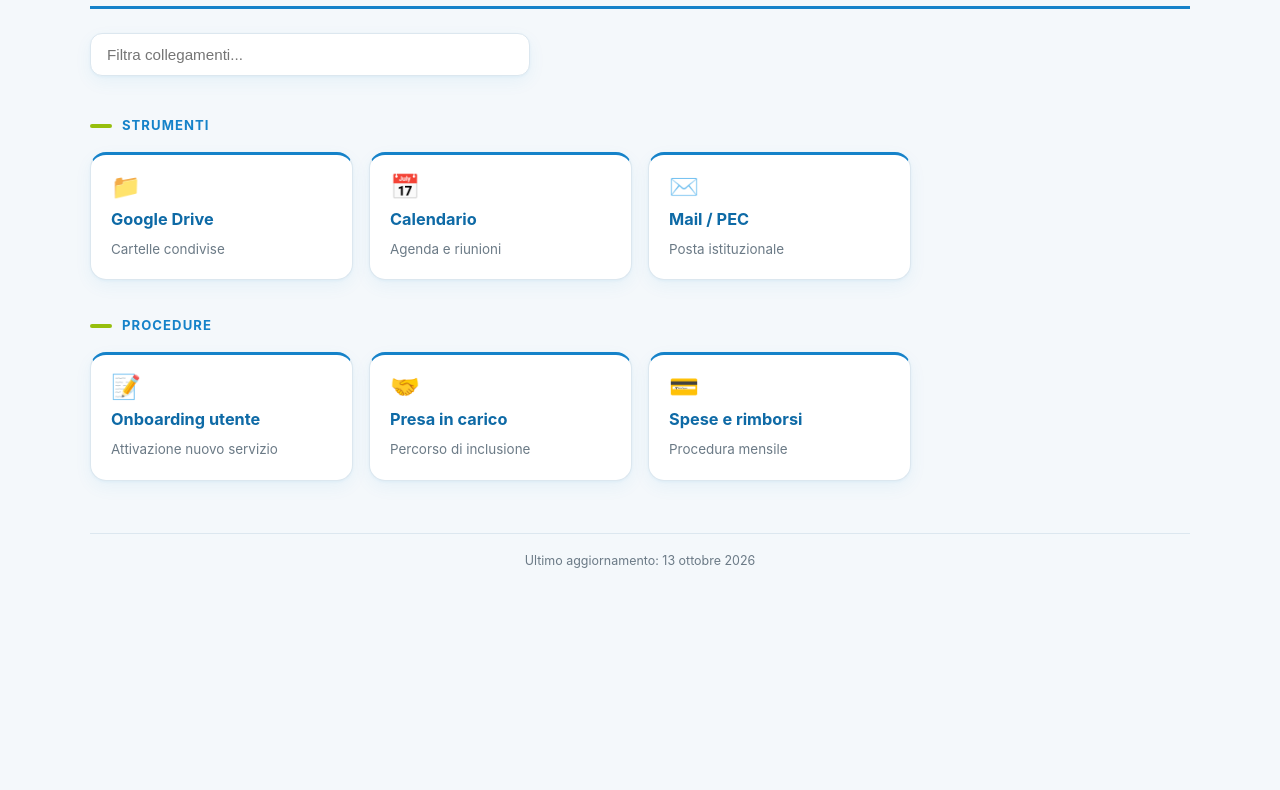
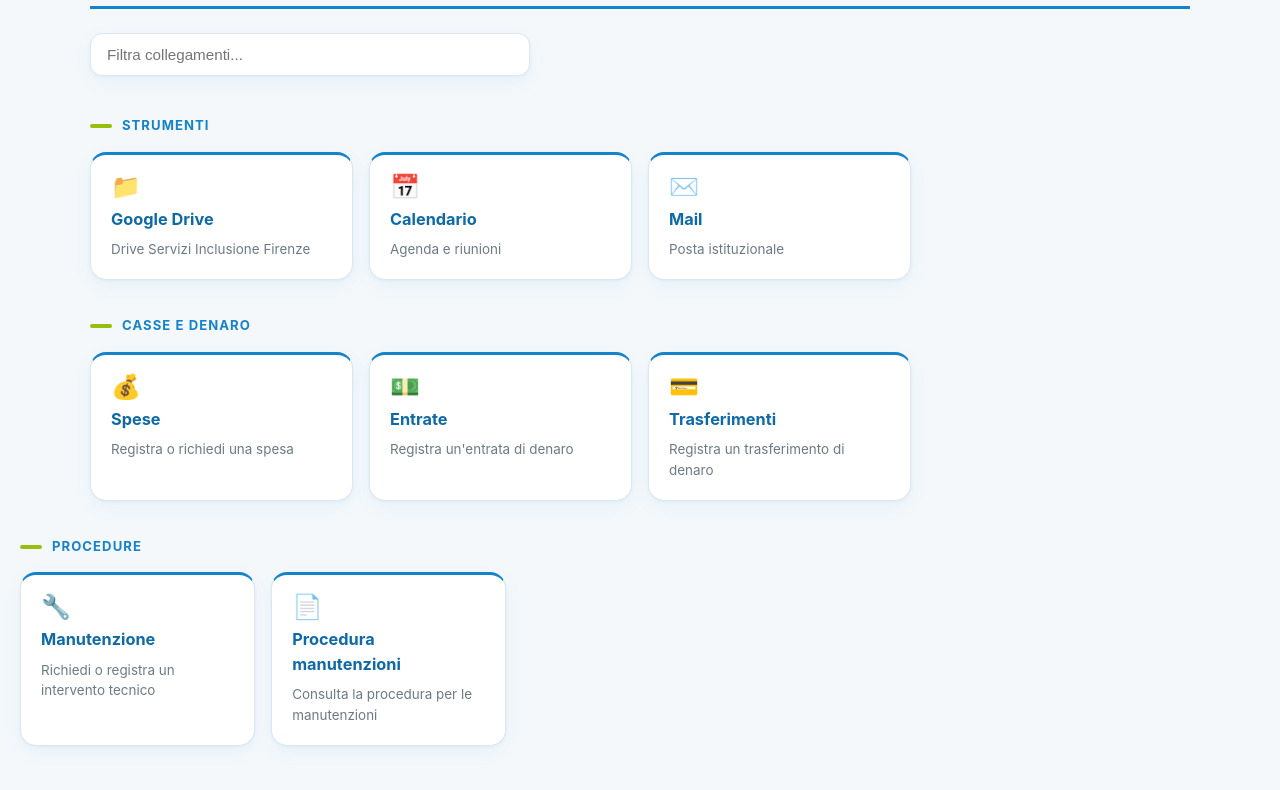
Before and after one commit to mcrino/csd, a plain HTML site: page index.html in a window 1280 px wide. Shown: the part 108-898 px from the top of the page. Before the commit the page ends 800 px from the top, so only its background shows below. Drawn offline with Linux system fonts and the light colour scheme.

Commit message:
aggiornamento contenuti

```diff
--- a/index.html
+++ b/index.html
@@ -77,7 +77,7 @@
        Se non hai il file, rimuovi il tag <img> e resta il solo testo. -->
   <img class="logo" src="logo.png" alt="Diaconia Valdese · Servizi Inclusione">
   <div class="head-txt">
-    <h1>Cruscotto Servizi Inclusione</h1>
+    <h1>Cruscotto Servizi Inclusione - Firenze</h1>
     <p class="sub">Collegamenti rapidi e procedure operative · <b>Diaconia Valdese</b></p>
   </div>
 </header>
@@ -88,35 +88,51 @@
   <section>
     <h2>Strumenti</h2>
     <div class="grid">
-      <a class="card" href="https://drive.google.com" target="_blank" rel="noopener">
+      <a class="card" href="https://drive.google.com/drive/folders/0AGDxqR9wf4S9Uk9PVA" target="_blank" rel="noopener">
         <span class="ico">📁</span><span class="title">Google Drive</span>
-        <span class="desc">Cartelle condivise</span>
+        <span class="desc">Drive Servizi Inclusione Firenze</span>
       </a>
-      <a class="card" href="#" target="_blank" rel="noopener">
+      <a class="card" href="https://calendar.google.com/calendar" target="_blank" rel="noopener">
         <span class="ico">📅</span><span class="title">Calendario</span>
         <span class="desc">Agenda e riunioni</span>
       </a>
-      <a class="card" href="#" target="_blank" rel="noopener">
-        <span class="ico">✉️</span><span class="title">Mail / PEC</span>
+      <a class="card" href="https://mail.google.com/mail/" target="_blank" rel="noopener">
+        <span class="ico">✉️</span><span class="title">Mail</span>
         <span class="desc">Posta istituzionale</span>
       </a>
     </div>
   </section>
 
   <section>
+      <h2>Casse e denaro</h2>
+      <div class="grid">
+        <a class="card" href="https://docs.google.com/forms/d/e/1FAIpQLSeKEZ6loAv1CdpBbVU9D1pmKT1yU_jAtpxjuXjW8cBKPUozbw/viewform" target="_blank" rel="noopener">
+          <span class="ico">💰</span><span class="title">Spese</span>
+          <span class="desc">Registra o richiedi una spesa</span>
+        </a>
+        <a class="card" href="https://docs.google.com/forms/d/e/1FAIpQLSd9u8VnWUyMNVmXjmPJGKJ8m_ZPaYcprXTGMCVWYt1cnkKJhQ/viewform" target="_blank" rel="noopener">
+          <span class="ico">💵</span><span class="title">Entrate</span>
+          <span class="desc">Registra un'entrata di denaro</span>
+          </span>
+        </a>
+        <a class="card" href="https://docs.google.com/forms/d/e/1FAIpQLSc5U9tfD89c7vioE2q-fPyvGi6IK7bWrE_dihuwtFTPJc_Qiw/viewform" target="_blank" rel="noopener">
+          <span class="ico">💳</span><span class="title">Trasferimenti</span>
+          <span class="desc">Registra un trasferimento di denaro</span>
+        </a>
+      </div>
+    </section>
+  </div>
+
+  <section>
     <h2>Procedure</h2>
     <div class="grid">
-      <a class="card" href="#" target="_blank" rel="noopener">
-        <span class="ico">📝</span><span class="title">Onboarding utente</span>
-        <span class="desc">Attivazione nuovo servizio</span>
+      <a class="card" href="https://docs.google.com/forms/d/e/1FAIpQLSdmz0tNh_hjDIv5EtPOxUlm60v0hXJOvqLNUY_2vyl2MJjlVw/viewform" target="_blank" rel="noopener">
+        <span class="ico">🔧</span><span class="title">Manutenzione</span>
+        <span class="desc">Richiedi o registra un intervento tecnico</span>
       </a>
-      <a class="card" href="#" target="_blank" rel="noopener">
-        <span class="ico">🤝</span><span class="title">Presa in carico</span>
-        <span class="desc">Percorso di inclusione</span>
-      </a>
-      <a class="card" href="#" target="_blank" rel="noopener">
-        <span class="ico">💳</span><span class="title">Spese e rimborsi</span>
-        <span class="desc">Procedura mensile</span>
+      <a class="card" href="/2026-03-10_v1-1-0_procedura-manutenzioni.pdf" target="_blank" rel="noopener">
+        <span class="ico">📄</span><span class="title">Procedura manutenzioni</span>
+        <span class="desc">Consulta la procedura per le manutenzioni</span>
       </a>
     </div>
   </section>
```
Also changed, not shown: 1 other file.
